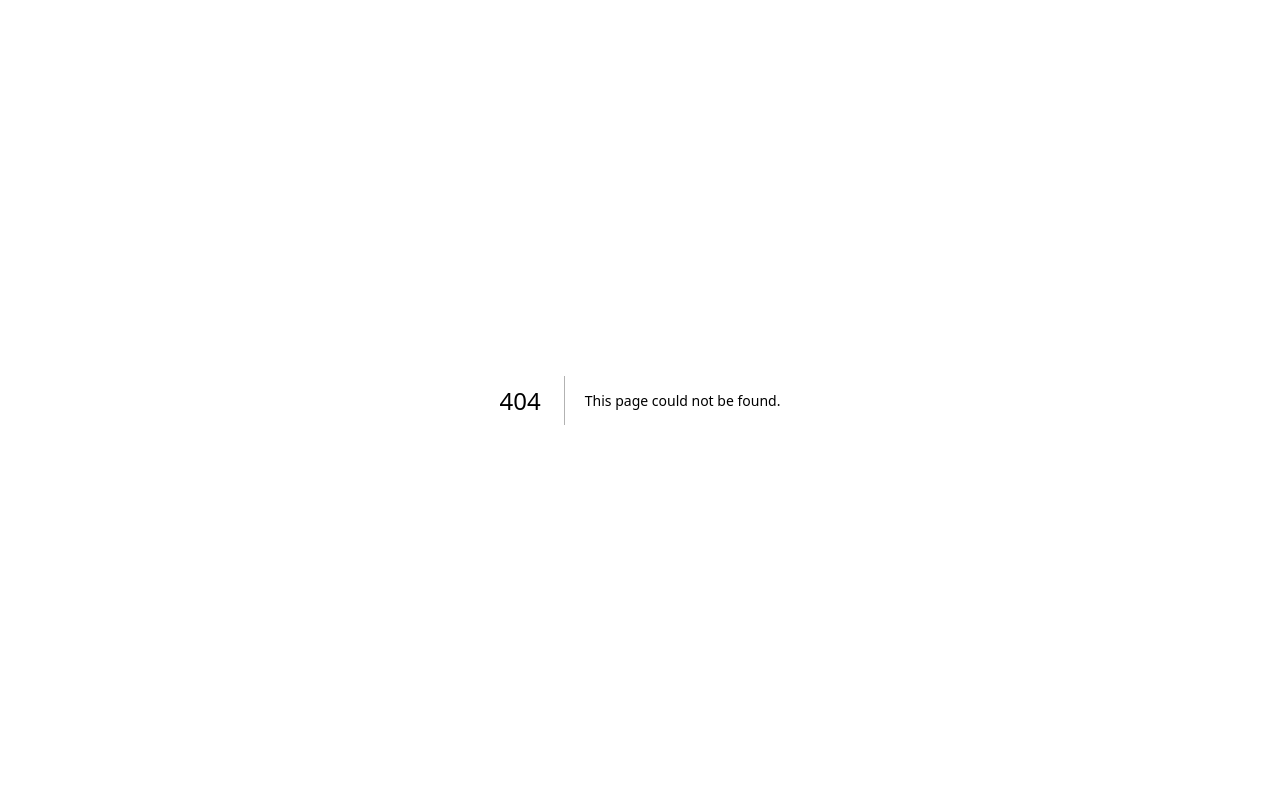
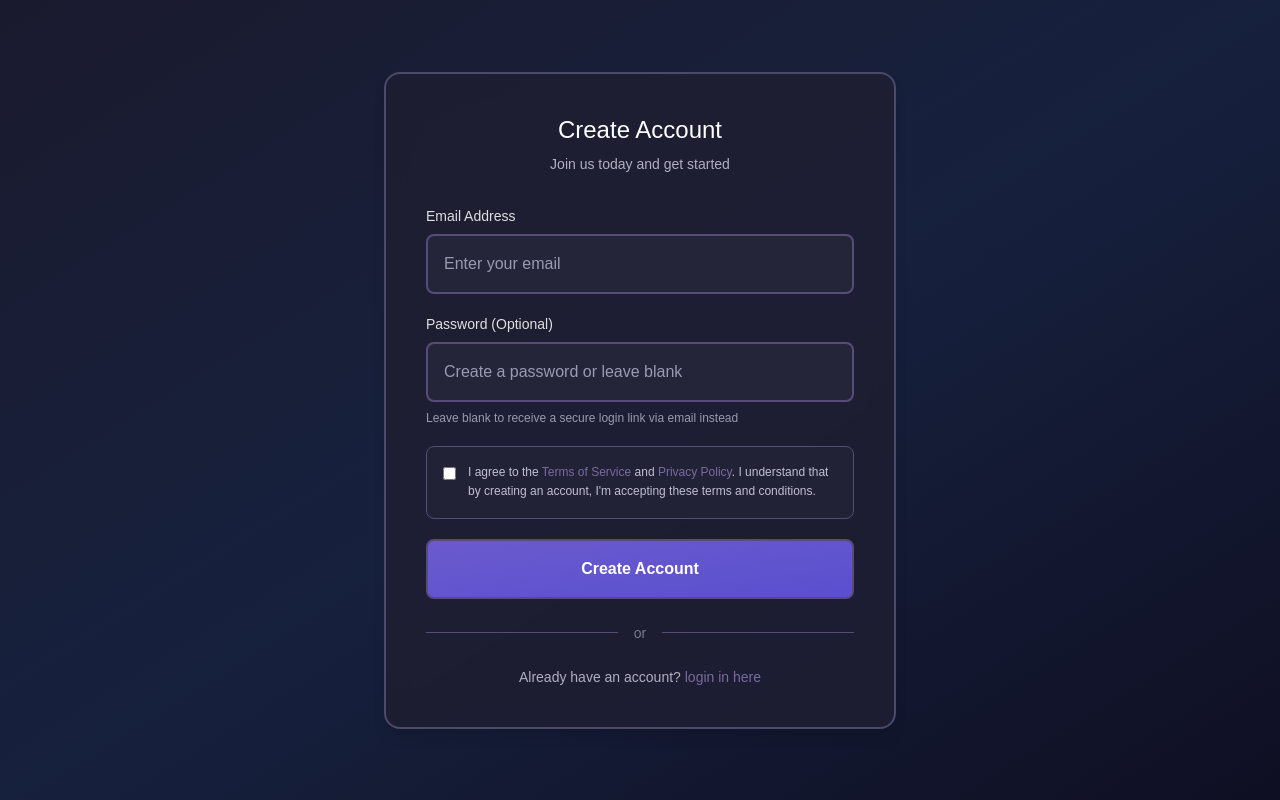
Before and after one commit to leonard-roepcke/chat, a Next.js app in the folder nextjs/: page /signup in a window 1280 px wide. Before the commit this address had no page. Built offline with nearby package versions, Linux system fonts and the light colour scheme.

Commit message:
feat: login signup page

```diff
--- /dev/null
+++ b/nextjs/app/login/page.tsx
@@ -0,0 +1,79 @@
+import Link from "next/link";
+
+export default function LoginPage() {
+  return (
+    <div className="min-h-screen flex items-center justify-center bg-gradient-to-br from-[#1a1a2e] via-[#16213e] to-[#0f0f23] p-5">
+      <div className="bg-[rgba(30,30,50,0.9)] border-2 border-[#4a4a6a] rounded-2xl p-10 w-full max-w-md shadow-lg backdrop-blur-md">
+        {/* Header */}
+        <div className="text-center mb-8">
+          <h1 className="text-white text-2xl font-light mb-2">Welcome Back</h1>
+          <p className="text-[#b0b0c0] text-sm">Please sign in to your account</p>
+        </div>
+
+        {/* Form */}
+        <form className="space-y-6">
+          {/* Email */}
+          <div>
+            <label htmlFor="email" className="block text-[#e0e0e0] mb-2 text-sm font-medium">
+              Email Address
+            </label>
+            <input
+              type="email"
+              id="email"
+              placeholder="Enter your email"
+              required
+              className="w-full p-4 border-2 border-[#5a4a7a] rounded-lg bg-[rgba(40,40,60,0.8)] text-white text-base transition focus:outline-none focus:border-[#7a6aa0] focus:bg-[rgba(50,50,70,0.9)] focus:shadow-[0_0_10px_rgba(122,106,160,0.3)] placeholder-[#9a9ab0]"
+            />
+          </div>
+
+          {/* Password */}
+          <div>
+            <label htmlFor="password" className="block text-[#e0e0e0] mb-2 text-sm font-medium">
+              Password
+            </label>
+            <input
+              type="password"
+              id="password"
+              placeholder="Enter your password"
+              required
+              className="w-full p-4 border-2 border-[#5a4a7a] rounded-lg bg-[rgba(40,40,60,0.8)] text-white text-base transition focus:outline-none focus:border-[#7a6aa0] focus:bg-[rgba(50,50,70,0.9)] focus:shadow-[0_0_10px_rgba(122,106,160,0.3)] placeholder-[#9a9ab0]"
+            />
+          </div>
+
+          {/* Remember + Forgot */}
+          <div className="flex flex-wrap justify-between items-center gap-3">
+            <label className="flex items-center gap-2 text-[#c0c0d0] text-sm">
+              <input type="checkbox" className="accent-[#7a6aa0]" />
+              Remember me
+            </label>
+            <a
+              href="#"
+              className="text-[#7a6aa0] text-sm hover:text-[#9a8ac0] hover:underline transition"
+            >
+              Forgot Password?
+            </a>
+          </div>
+
+          {/* Button */}
+          <button
+            type="submit"
+            className="w-full p-4 bg-gradient-to-br from-[#6a5acd] to-[#5a4fcf] border-2 border-[#5a4a7a] rounded-lg text-white text-base font-semibold transition hover:from-[#7a6add] hover:to-[#6a5fdf] hover:border-[#7a6aa0] hover:-translate-y-0.5 hover:shadow-[0_5px_15px_rgba(122,106,160,0.4)] active:translate-y-0"
+          >
+            Sign In
+          </button>
+        </form>
+
+        {/* Signup */}
+        <div className="text-center text-[#b0b0c0] text-sm mt-5">
+          Don't have an account?{" "}
+          <Link
+                href="/signup"
+                className="text-[#7a6aa0] font-medium hover:text-[#9a8ac0] hover:underline transition"
+            >
+                Signup in here
+            </Link>
+        </div>
+      </div>
+    </div>
+  );
+}
--- /dev/null
+++ b/nextjs/app/signup/page.tsx
@@ -0,0 +1,91 @@
+import Link from "next/link";
+export default function SignUpPage() {
+  return (
+    <div className="min-h-screen flex items-center justify-center bg-gradient-to-br from-[#1a1a2e] via-[#16213e] to-[#0f0f23] p-5">
+      <div className="bg-[rgba(30,30,50,0.9)] border-2 border-[#4a4a6a] rounded-2xl p-10 w-full max-w-lg shadow-lg backdrop-blur-md">
+
+        {/* Header */}
+        <div className="text-center mb-8">
+          <h1 className="text-white text-2xl font-light mb-2">Create Account</h1>
+          <p className="text-[#b0b0c0] text-sm">Join us today and get started</p>
+        </div>
+
+        {/* Form */}
+        <form className="space-y-5">
+          {/* Email */}
+          <div>
+            <label htmlFor="email" className="block text-[#e0e0e0] mb-2 text-sm font-medium">
+              Email Address
+            </label>
+            <input
+              type="email"
+              id="email"
+              placeholder="Enter your email"
+              required
+              className="w-full p-4 border-2 border-[#5a4a7a] rounded-lg bg-[rgba(40,40,60,0.8)] text-white text-base transition focus:outline-none focus:border-[#7a6aa0] focus:bg-[rgba(50,50,70,0.9)] focus:shadow-[0_0_10px_rgba(122,106,160,0.3)] placeholder-[#9a9ab0]"
+            />
+          </div>
+
+          {/* Password */}
+          <div>
+            <label htmlFor="password" className="block text-[#e0e0e0] mb-2 text-sm font-medium">
+              Password (Optional)
+            </label>
+            <input
+              type="password"
+              id="password"
+              placeholder="Create a password or leave blank"
+              minLength={8}
+              className="w-full p-4 border-2 border-[#5a4a7a] rounded-lg bg-[rgba(40,40,60,0.8)] text-white text-base transition focus:outline-none focus:border-[#7a6aa0] focus:bg-[rgba(50,50,70,0.9)] focus:shadow-[0_0_10px_rgba(122,106,160,0.3)] placeholder-[#9a9ab0]"
+            />
+            <p className="text-[#9a9ab0] text-xs mt-2">
+              Leave blank to receive a secure login link via email instead
+            </p>
+          </div>
+
+          {/* Terms Agreement */}
+          <div className="flex items-start gap-3 p-4 bg-[rgba(40,40,60,0.5)] border border-[#5a4a7a] rounded-lg focus-within:border-[#7a6aa0] focus-within:shadow-[0_0_5px_rgba(122,106,160,0.3)]">
+            <input type="checkbox" id="terms" required className="accent-[#7a6aa0] mt-1" />
+            <label htmlFor="terms" className="text-[#c0c0d0] text-xs leading-relaxed">
+              I agree to the{" "}
+              <a href="#" className="text-[#7a6aa0] hover:text-[#9a8ac0] hover:underline transition">
+                Terms of Service
+              </a>{" "}
+              and{" "}
+              <a href="#" className="text-[#7a6aa0] hover:text-[#9a8ac0] hover:underline transition">
+                Privacy Policy
+              </a>. I understand that by creating an account, I'm accepting these terms and conditions.
+            </label>
+          </div>
+
+          {/* Button */}
+          <button
+            type="submit"
+            className="w-full p-4 bg-gradient-to-br from-[#6a5acd] to-[#5a4fcf] border-2 border-[#5a4a7a] rounded-lg text-white text-base font-semibold transition hover:from-[#7a6add] hover:to-[#6a5fdf] hover:border-[#7a6aa0] hover:-translate-y-0.5 hover:shadow-[0_5px_15px_rgba(122,106,160,0.4)] active:translate-y-0"
+          >
+            Create Account
+          </button>
+        </form>
+
+        {/* Divider */}
+        <div className="flex items-center my-6 text-[#7a7a8a] text-sm">
+          <div className="flex-1 h-px bg-[#5a4a7a]" />
+          <span className="px-4">or</span>
+          <div className="flex-1 h-px bg-[#5a4a7a]" />
+        </div>
+
+        {/* Login link */}
+        <div className="text-center text-[#b0b0c0] text-sm">
+          Already have an account?{" "}
+
+            <Link
+                href="/login"
+                className="text-[#7a6aa0] font-medium hover:text-[#9a8ac0] hover:underline transition"
+            >
+                login in here
+            </Link>
+        </div>
+      </div>
+    </div>
+  );
+}
```
